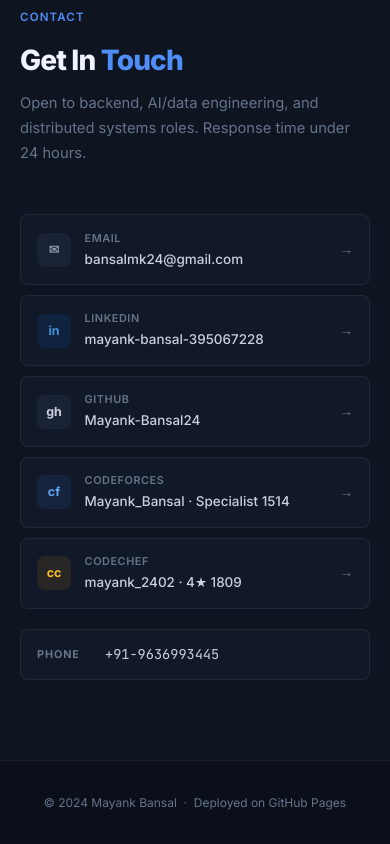
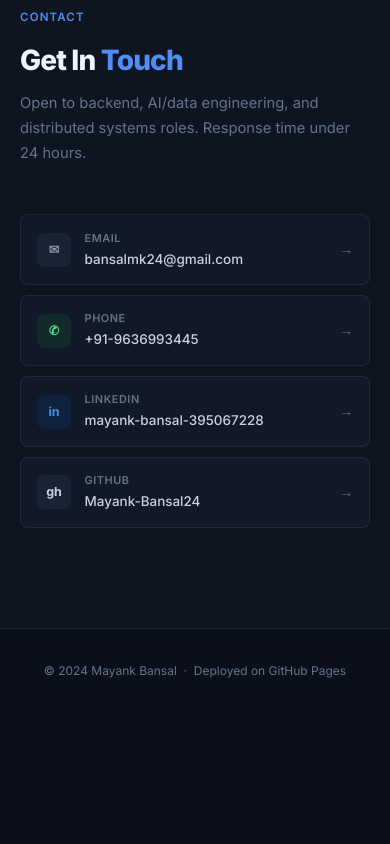
Before and after one commit to Mayank-Bansal24/portfolio, a React (Vite) app: page / in a window 390 px wide. Shown: the part 10268-11112 px from the top of the page. After the commit the page ends 10980 px from the top, so only its background shows below. Built offline with nearby package versions, Linux system fonts and the light colour scheme.

Commit message:
Fix contact section: uniform phone card, remove CF/CC links

```diff
--- a/src/App.css
+++ b/src/App.css
@@ -965,6 +965,7 @@ strong { font-weight: 600; color: var(--text); }
 .clink.gh .clink-icon { background: var(--surface-2); color: var(--text-2); }
 .clink.cf .clink-icon { background: rgba(59,130,246,0.1); color: #60a5fa; }
 .clink.cc .clink-icon { background: rgba(245,158,11,0.1); color: #fbbf24; }
+.clink.ph .clink-icon { background: rgba(34,197,94,0.1);  color: #4ade80; }
 
 .clink-text { flex: 1; }
 .clink-label { font-size: 0.68rem; color: var(--muted); font-weight: 600; text-transform: uppercase; letter-spacing: 0.05em; }
@@ -972,31 +973,7 @@ strong { font-weight: 600; color: var(--text); }
 .clink-arrow { color: var(--muted); font-size: 0.85rem; transition: color var(--ease), transform var(--ease); }
 .clink:hover .clink-arrow { color: var(--accent); transform: translateX(2px); }
 
-.contact-phone-row {
-  display: flex;
-  align-items: center;
-  gap: 0.75rem;
-  padding: 0.85rem 1rem;
-  background: var(--surface);
-  border: 1px solid var(--border);
-  border-radius: var(--r);
-  margin-top: 0.1rem;
-}
-.contact-phone-label {
-  font-size: 0.68rem;
-  font-weight: 700;
-  text-transform: uppercase;
-  letter-spacing: 0.08em;
-  color: var(--muted);
-  min-width: 3.5rem;
-}
-.contact-phone-val {
-  font-family: var(--mono);
-  font-size: 0.85rem;
-  color: var(--text-2);
-  transition: color var(--ease);
-}
-.contact-phone-val:hover { color: var(--accent); }
+/* Contact terminal styles removed */
 
 /* Contact terminal */
 .contact-terminal {
--- a/src/components/Contact.jsx
+++ b/src/components/Contact.jsx
@@ -2,11 +2,10 @@ import { useInView } from 'react-intersection-observer';
 import { personal } from '../data/portfolioData';
 
 const contactLinks = [
-  { id: 'email',    icon: '✉',  label: 'Email',       value: personal.email,                     href: `mailto:${personal.email}`, cls: '',   external: false },
-  { id: 'linkedin', icon: 'in', label: 'LinkedIn',    value: 'mayank-bansal-395067228',           href: personal.linkedin,          cls: 'li', external: true  },
-  { id: 'github',   icon: 'gh', label: 'GitHub',      value: 'Mayank-Bansal24',                   href: personal.github,            cls: 'gh', external: true  },
-  { id: 'cf',       icon: 'cf', label: 'Codeforces',  value: 'Mayank_Bansal · Specialist 1514',   href: personal.codeforces,        cls: 'cf', external: true  },
-  { id: 'cc',       icon: 'cc', label: 'CodeChef',    value: 'mayank_2402 · 4★ 1809',             href: personal.codechef,          cls: 'cc', external: true  },
+  { id: 'email',    icon: '✉',  label: 'Email',    value: personal.email,               href: `mailto:${personal.email}`,    cls: '',   external: false },
+  { id: 'phone',    icon: '✆',  label: 'Phone',    value: personal.phone,               href: `tel:${personal.phone}`,       cls: 'ph', external: false },
+  { id: 'linkedin', icon: 'in', label: 'LinkedIn', value: 'mayank-bansal-395067228',    href: personal.linkedin,             cls: 'li', external: true  },
+  { id: 'github',   icon: 'gh', label: 'GitHub',   value: 'Mayank-Bansal24',            href: personal.github,               cls: 'gh', external: true  },
 ];
 
 export default function Contact() {
@@ -41,11 +40,6 @@ export default function Contact() {
             </a>
           ))}
         </div>
-
-        <div className="contact-phone-row">
-          <span className="contact-phone-label">Phone</span>
-          <a href={`tel:${personal.phone}`} className="contact-phone-val">{personal.phone}</a>
-        </div>
       </div>
     </section>
   );
```
